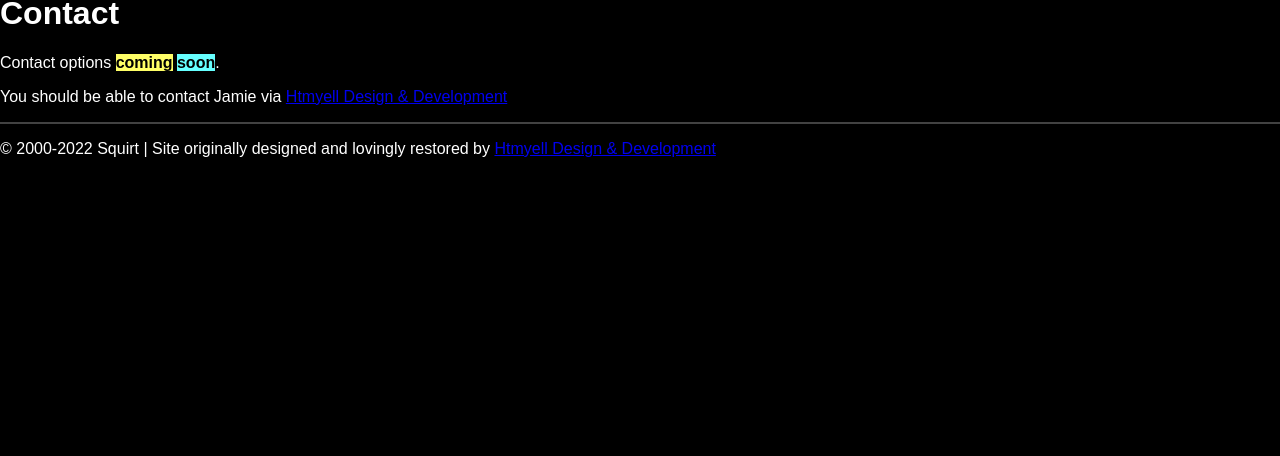
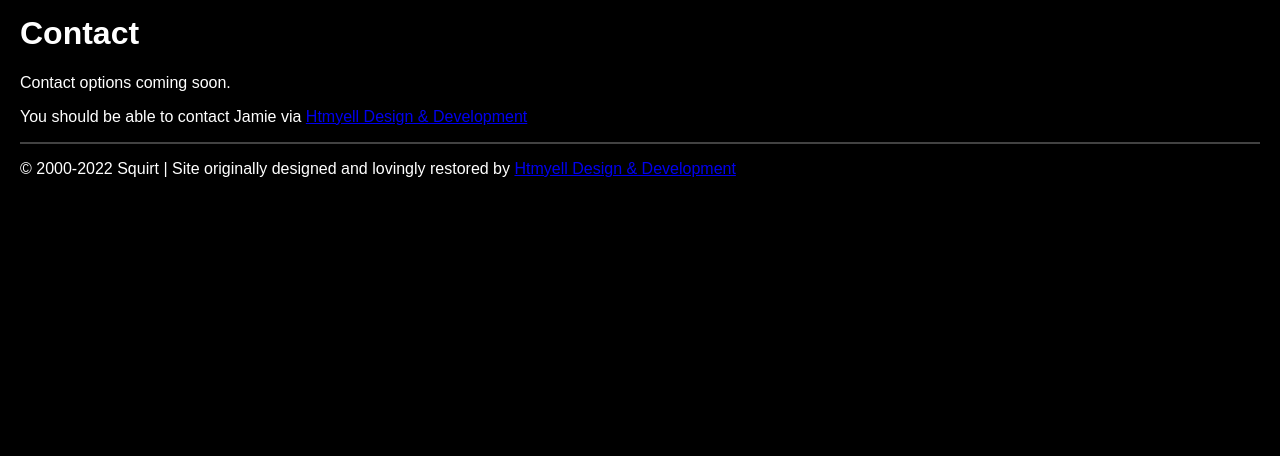
Before and after one commit to jamielife/squirtmusic, a PHP site: page /contact.php in a window 1280 px wide. Shown: the part 344-800 px from the top of the page. Run offline with PHP 8.4, Linux system fonts and the light colour scheme.

Commit message:
styling contact, index fixes

```diff
--- a/assets/css/style.css
+++ b/assets/css/style.css
@@ -2,7 +2,11 @@
 article,aside,details,figcaption,figure,footer,header,hgroup,nav,section,summary{display:block;}audio,canvas,video{display:inline-block;}audio:not([controls]){display:none;height:0;}[hidden]{display:none;}html{font-family:sans-serif;-webkit-text-size-adjust:100%;-ms-text-size-adjust:100%;}a:focus{outline:thin dotted;}a:active,a:hover{outline:0;}h1{font-size:2em;}abbr[title]{border-bottom:1px dotted;}b,strong{font-weight:700;}dfn{font-style:italic;}mark{background:#ff0;color:#000;}code,kbd,pre,samp{font-family:monospace, serif;font-size:1em;}pre{white-space:pre-wrap;word-wrap:break-word;}q{quotes:\201C \201D \2018 \2019;}small{font-size:80%;}sub,sup{font-size:75%;line-height:0;position:relative;vertical-align:baseline;}sup{top:-.5em;}sub{bottom:-.25em;}img{border:0;}svg:not(:root){overflow:hidden;}fieldset{border:1px solid silver;margin:0 2px;padding:.35em .625em .75em;}button,input,select,textarea{font-family:inherit;font-size:100%;margin:0;}button,input{line-height:normal;}button,html input[type=button],/* 1 */
 input[type=reset],input[type=submit]{-webkit-appearance:button;cursor:pointer;}button[disabled],input[disabled]{cursor:default;}input[type=checkbox],input[type=radio]{box-sizing:border-box;padding:0;}input[type=search]{-webkit-appearance:textfield;-moz-box-sizing:content-box;-webkit-box-sizing:content-box;box-sizing:content-box;}input[type=search]::-webkit-search-cancel-button,input[type=search]::-webkit-search-decoration{-webkit-appearance:none;}textarea{overflow:auto;vertical-align:top;}table{border-collapse:collapse;border-spacing:0;}body,figure{margin:0;}legend,button::-moz-focus-inner,input::-moz-focus-inner{border:0;padding:0;}
 
+
 body{
     background-color: #000;
     color: white;
+    padding: 20px;
 }
+
+a:visited{color: white;}
--- a/contact.php
+++ b/contact.php
@@ -29,7 +29,7 @@
 
 		<div class="center">
 			<h1>Contact</h1>
-			<p>Contact options <b style="color:#000;background:#ffff66">coming</b> <b style="color:#000;background:#66ffff">soon</b>.</p>
+			<p>Contact options coming soon.</p>
 			<p>You should be able to contact Jamie via <a href="https://htmyell.com/contact/" target="_blank">Htmyell Design &amp; Development</a></p>
 		</div>
 
--- a/index.php
+++ b/index.php
@@ -10,7 +10,8 @@
 		<meta property="og:description" content="Squirt is a small group of dorky kids from Newport News, VA playing pop-punk music circa the year 2000." />
 		<meta property="og:image:type" 	content="image/jpeg" />
 		<meta property="og:image" 		content="/images/squirt-group.jpg" />
-		<meta property="og:url" 		content="" />		<meta name="Description" content="Squirt is a small group of dorky kids from Newport News, VA playing pop-punk music circa the year 2000." />
+		<meta property="og:url" 		content="" />
+		<meta name="Description" content="Squirt is a small group of dorky kids from Newport News, VA playing pop-punk music circa the year 2000." />
 	</head>
 	<body>
 
@@ -58,6 +59,7 @@
 
 			<div id="Layer3" style="position:absolute; left:550px; top:20px; width:0px; height:0px; z-index:5"><img src="/images/actionbar.gif" border="0"></div>
 			<div id="Layer3" style="position:absolute; left:62px; top:12px; width:0px; height:0px; z-index:5"><img src="/images/home.gif" border="0"></div>
+
 		</div>
 
 		<footer class="text-center"style="position: absolute; top: 400px; display: block; width: 100%" >
@@ -66,4 +68,4 @@
 		</footer>
 
 	</body>
-</html></div>
+</html>
```
